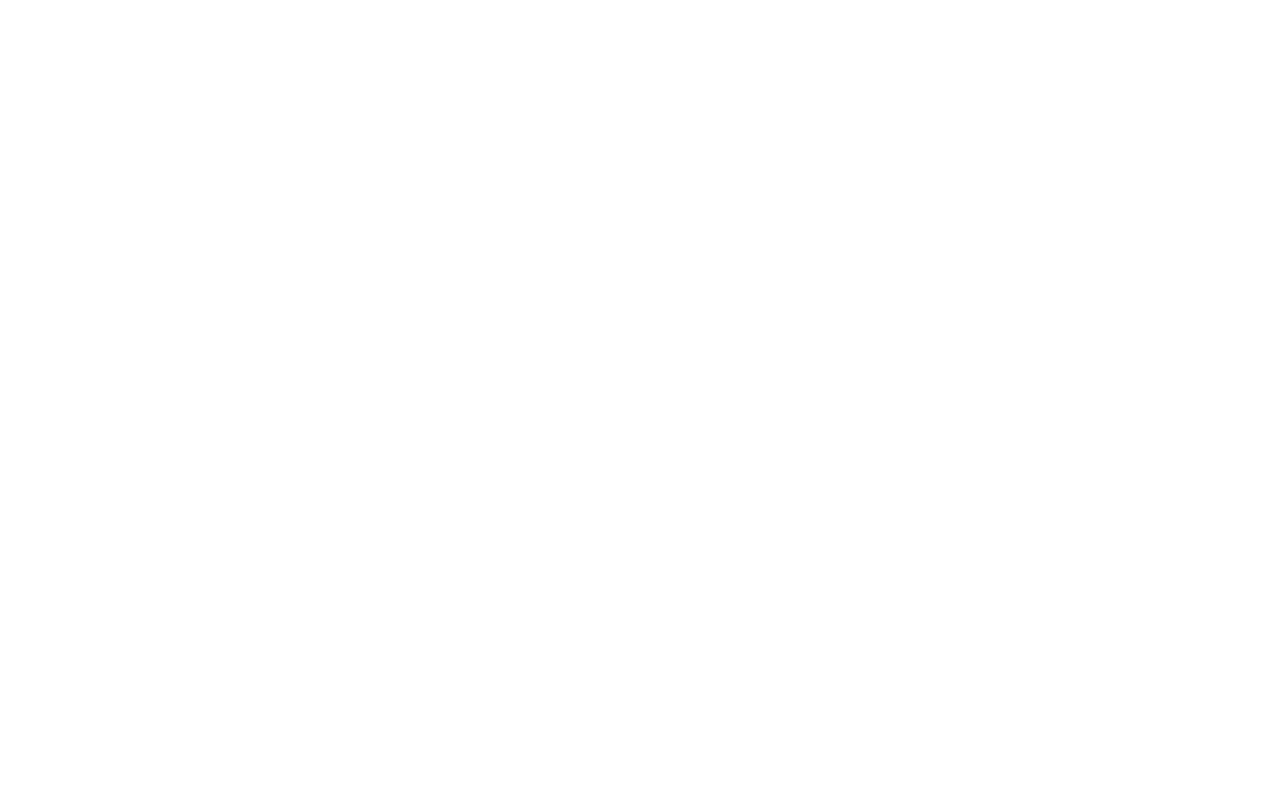
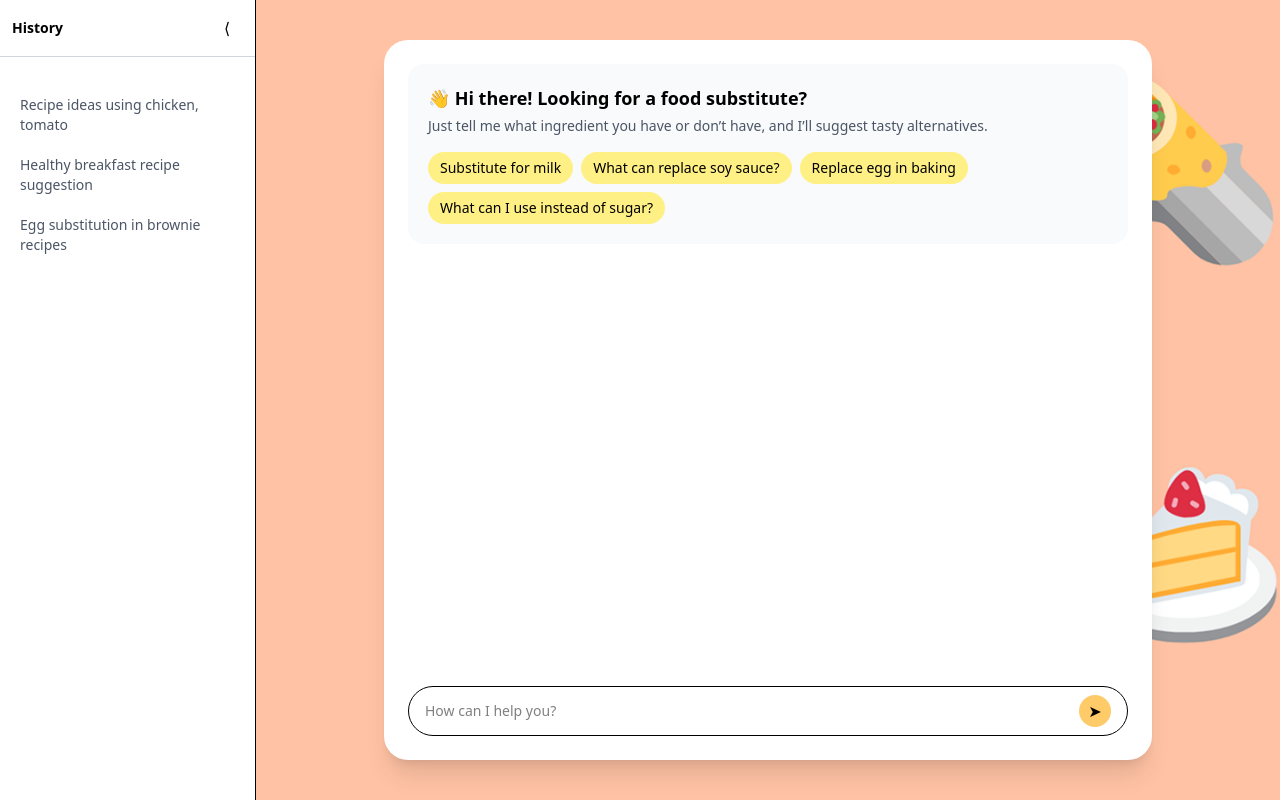
Before and after one commit to wphanpa/SP2025_11_AltEat, a React (Vite) app in the folder AltEat/: page /chatbot in a window 1280 px wide. Before the commit this address had no page. Built offline with nearby package versions, Linux system fonts and the light colour scheme.

Commit message:
Add chatbot background and Chatbot page UI

```diff
--- a/AltEat/src/App.tsx
+++ b/AltEat/src/App.tsx
@@ -3,6 +3,7 @@
 import HomePage from "./pages/HomePage";
 import RecipeDetailPage from "./pages/RecipeDetailPage";
 import FavoritePage from "./pages/FavoritePage";
+import ChatbotPage from "./pages/ChatbotPage";
 
 function App() {
   return (
@@ -11,6 +12,7 @@
         <Route path="/" element={<HomePage />} />
         <Route path="/test" element={<RecipeDetailPage />} />
         <Route path="/favorite" element={<FavoritePage />} />
+        <Route path="/chatbot" element={<ChatbotPage />} />
       </Routes>
     </BrowserRouter>
   );
--- /dev/null
+++ b/AltEat/src/pages/ChatbotPage.tsx
@@ -0,0 +1,198 @@
+import Navbar from "../Component/Navbar.tsx";
+import { useState } from "react";
+
+function ChatbotPage() {
+    const [history] = useState([
+    "Recipe ideas using chicken, tomato",
+    "Healthy breakfast recipe suggestion",
+    "Egg substitution in brownie recipes",
+    ]);
+    const [isSidebarOpen, setIsSidebarOpen] = useState(true);
+    const [input, setInput] = useState("");
+    const [messages, setMessages] = useState<string[]>([]);
+    const handleSend = () => {
+        if (!input.trim()) return;
+
+        setMessages((prev) => [...prev, input]);
+        setInput("");
+        };
+
+    return (
+        <div
+            className="
+                min-h-screen
+                w-full
+                bg-cover
+                bg-center
+                bg-no-repeat
+            "
+            style={{
+                backgroundImage: "url('/src/assets/chatbot-bg.png')",
+            }}
+        >
+            <div className="flex min-h-screen">
+
+            {/* Sidebar */}
+            <aside
+                className={`
+                    bg-white
+                    border-r
+                    transition-all
+                    duration-300
+                    ${isSidebarOpen ? "w-64" : "w-14"}
+                `}
+                >
+                {/* Header */}
+                <div className="flex items-center justify-between px-3 py-3">
+                    {isSidebarOpen && (
+                    <span className="text-sm font-semibold">History</span>
+                    )}
+
+                    {/* Toggle Button */}
+                    <button
+                    onClick={() => setIsSidebarOpen(!isSidebarOpen)}
+                    className="
+                        w-8 h-8
+                        flex items-center justify-center
+                        rounded-md
+                        hover:bg-[#FFCB69]
+                        transition
+                    "
+                    >
+                    {isSidebarOpen ? "⟨" : "⟩"}
+                    </button>
+                </div>
+                <div className="p-4 border-t border-gray-300"></div>
+                {/* History List */}
+                {isSidebarOpen && (
+                    <ul className="px-3 space-y-2 text-sm text-gray-600">
+                        {history.map((item, index) => (
+                        <li
+                            key={index}
+                            className="
+                            rounded-md
+                            px-2
+                            py-1.5
+                            cursor-pointer
+                            hover:bg-[#FFCB69]
+                            transition-colors
+                            duration-200
+                            "
+                        >
+                            {item}
+                        </li>
+                        ))}
+                    </ul>
+                    )}
+                </aside>
+
+
+            {/* Chat Area */}
+            <main className="flex-1 flex items-center justify-center p-6">
+                {/* Chat Card */}
+                <div
+                className="
+                    w-full
+                    max-w-3xl
+                    h-full
+                    max-h-[90vh]
+                    bg-white
+                    rounded-3xl
+                    shadow-xl
+                    flex
+                    flex-col
+                    p-6
+                "
+                >
+                {/* Welcome Card */}
+                <div className="bg-gray-50 rounded-2xl p-5 mb-6">
+                    <h1 className="font-semibold text-lg mb-1">
+                    👋 Hi there! Looking for a food substitute?
+                    </h1>
+                    <p className="text-sm text-gray-600 mb-4">
+                    Just tell me what ingredient you have or don’t have,
+                    and I’ll suggest tasty alternatives.
+                    </p>
+
+                    <div className="flex flex-wrap gap-2">
+                    {[
+                        "Substitute for milk",
+                        "What can replace soy sauce?",
+                        "Replace egg in baking",
+                        "What can I use instead of sugar?",
+                    ].map((text, i) => (
+                        <button
+                        key={i}
+                        className="
+                            px-3 py-1.5
+                            bg-yellow-200
+                            text-sm
+                            rounded-full
+                            hover:bg-[#FFCB69]
+                        "
+                        >
+                        {text}
+                        </button>
+                    ))}
+                    </div>
+                </div>
+
+                {/* Messages area */}
+                <div className="flex-1 p-4 overflow-y-auto flex flex-col space-y-2">
+                    {messages.map((msg, index) => (
+                        <div
+                        key={index}
+                        className="
+                            self-end
+                            max-w-[70%]
+                            bg-[#FFCB69]
+                            px-4
+                            py-2
+                            rounded-2xl
+                            text-sm
+                        "
+                        >
+                        {msg}
+                        </div>
+                    ))}
+                </div>
+
+
+                {/* Input */}
+                <div className="mt-4">
+                    <div className="flex items-center border rounded-full px-4 py-2">
+                        <input
+                        type="text"
+                        value={input}
+                        onChange={(e) => setInput(e.target.value)}
+                        onKeyDown={(e) => e.key === "Enter" && handleSend()}
+                        placeholder="How can I help you?"
+                        className="flex-1 outline-none text-sm"
+                        />
+
+                        <button
+                        onClick={handleSend}
+                        className="
+                            ml-2
+                            w-8
+                            h-8
+                            bg-[#FFCB69]
+                            rounded-full
+                            flex
+                            items-center
+                            justify-center
+                            hover:opacity-80
+                        "
+                        >
+                        ➤
+                        </button>
+                    </div>
+                </div>
+                </div>
+            </main>
+            </div>
+        </div>
+    );
+}
+
+export default ChatbotPage;
```
Also changed, not shown: AltEat/src/assets/chatbot-bg.png (added), 1 other file (tests, documents, lock files or other folders).
